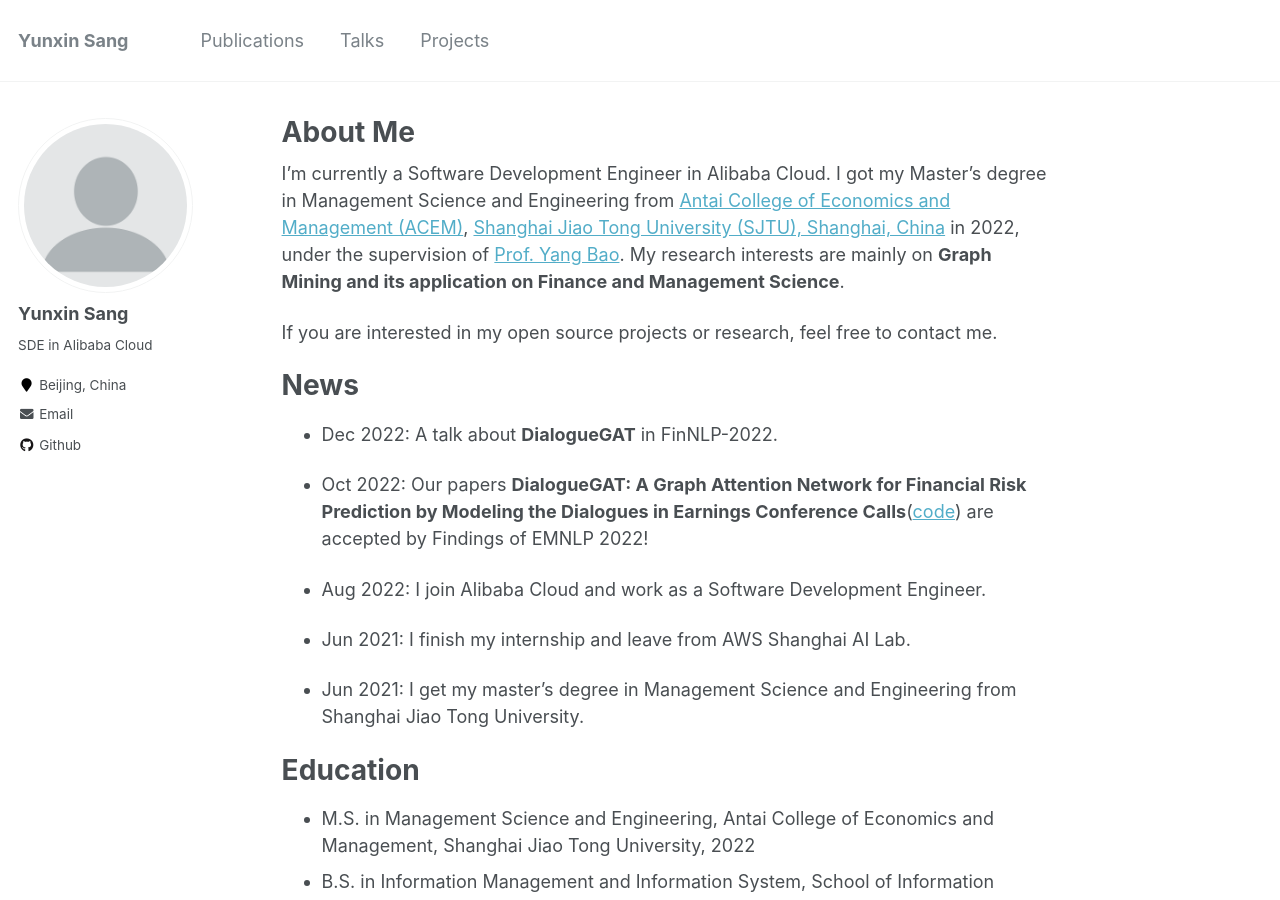
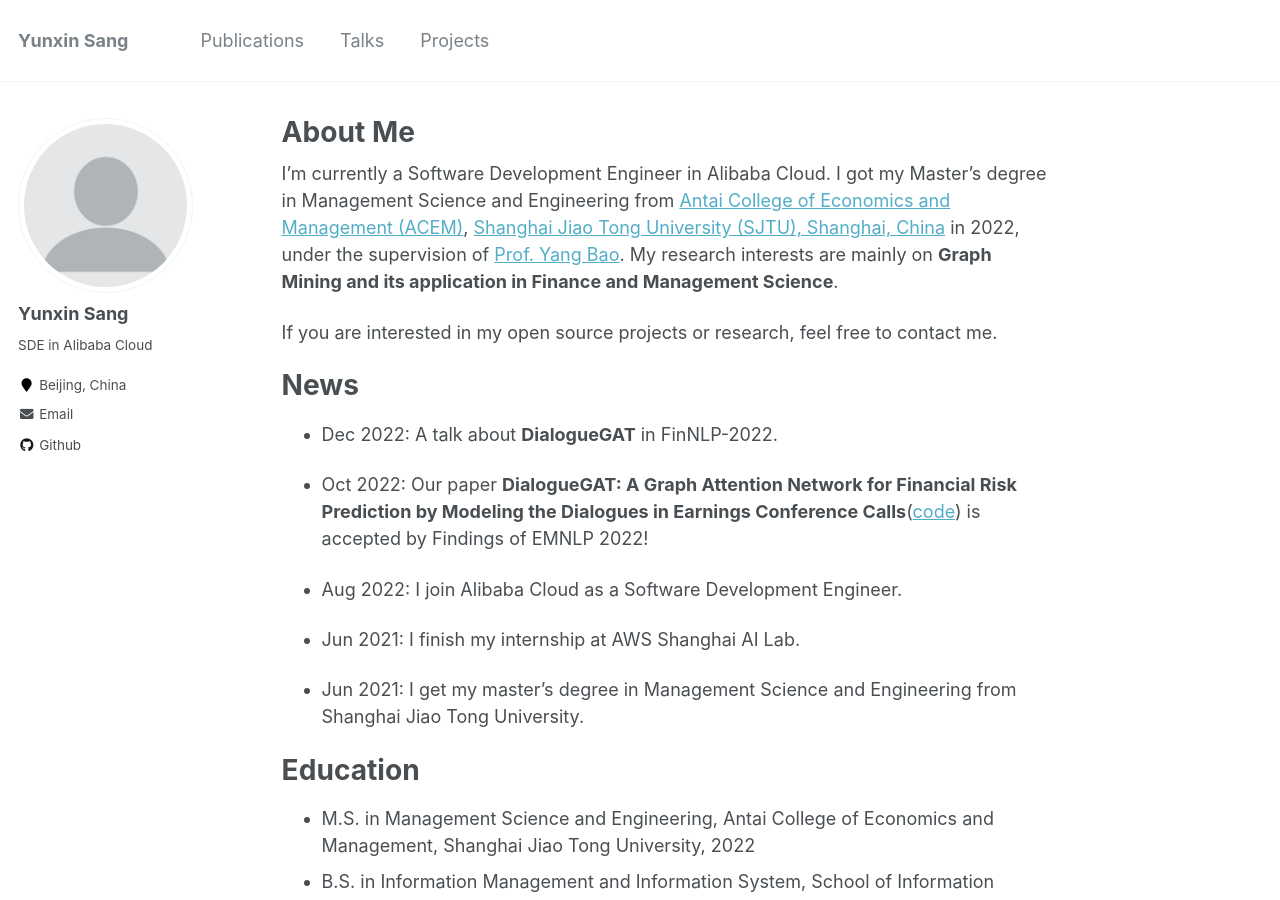
Before and after one commit to sangyx/sangyx.github.io, a Jekyll site: the page built from _pages/about.md, in a window 1280 px wide and 900 px high. Built offline with Jekyll 4.4.1, drawn with Linux system fonts in a browser that asks for light colours.

```diff
--- a/_pages/about.md
+++ b/_pages/about.md
@@ -8,7 +8,7 @@
   - /about.html
 ---
 
-I'm currently a Software Development Engineer in Alibaba Cloud. I got my Master's degree in Management Science and Engineering from [Antai College of Economics and Management (ACEM)](https://www.acem.sjtu.edu.cn/en/), [Shanghai Jiao Tong University (SJTU), Shanghai, China](https://en.sjtu.edu.cn/) in 2022, under the supervision of [Prof. Yang Bao](https://yangbao.org/). My research interests are mainly on **Graph Mining and its application on Finance and Management Science**.
+I'm currently a Software Development Engineer in Alibaba Cloud. I got my Master's degree in Management Science and Engineering from [Antai College of Economics and Management (ACEM)](https://www.acem.sjtu.edu.cn/en/), [Shanghai Jiao Tong University (SJTU), Shanghai, China](https://en.sjtu.edu.cn/) in 2022, under the supervision of [Prof. Yang Bao](https://yangbao.org/). My research interests are mainly on **Graph Mining and its application in Finance and Management Science**.
 
 If you are interested in my open source projects or research, feel free to contact me.
 
@@ -16,11 +16,11 @@
 
 - Dec 2022: A talk about **DialogueGAT** in FinNLP-2022.
 
-- Oct 2022: Our papers **DialogueGAT: A Graph Attention Network for Financial Risk Prediction by Modeling the Dialogues in Earnings Conference Calls**([code](https://github.com/sangyx/DialogueGAT)) are accepted by Findings of EMNLP 2022!
+- Oct 2022: Our paper **DialogueGAT: A Graph Attention Network for Financial Risk Prediction by Modeling the Dialogues in Earnings Conference Calls**([code](https://github.com/sangyx/DialogueGAT)) is accepted by Findings of EMNLP 2022!
 
-- Aug 2022: I join Alibaba Cloud and work as a Software Development Engineer.
+- Aug 2022: I join Alibaba Cloud as a Software Development Engineer.
 
-- Jun 2021: I finish my internship and leave from AWS Shanghai AI Lab.
+- Jun 2021: I finish my internship at AWS Shanghai AI Lab.
 
 - Jun 2021: I get my master's degree in Management Science and Engineering from Shanghai Jiao Tong University.
 
```
Also changed, not shown: _pages/projects.md (+1 -1 lines), _pages/talks.md (+1 -1 lines).
